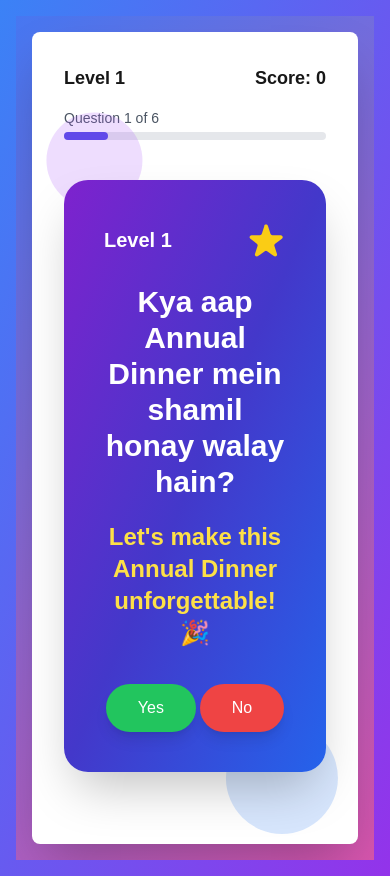
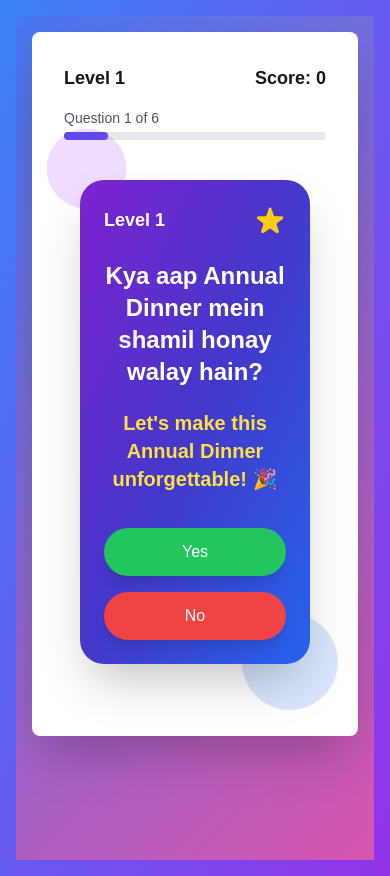
Before and after one commit to huzaifayasin681/Annual, a Next.js app: page /game in a window 390 px wide. Built offline with nearby package versions, Linux system fonts and the light colour scheme.

Commit message:
Quiz App_v2.1

```diff
--- a/src/app/components/QuestionCard.js
+++ b/src/app/components/QuestionCard.js
@@ -57,18 +57,18 @@ const QuestionCard = ({ question, onAnswer }) => {
   const renderOptions = () => {
     if (question.type === 'yesno') {
       return (
-        <div className="flex justify-around mt-6">
+        <div className="flex flex-col sm:flex-row justify-around mt-6 gap-4">
           <motion.button
             onClick={() => triggerAnswer("yes")}
             whileHover={{ scale: 1.1 }}
-            className="flex items-center gap-2 bg-green-500 hover:bg-green-600 text-white py-3 px-8 rounded-full transition duration-300 shadow-lg"
+            className="flex items-center justify-center bg-green-500 hover:bg-green-600 text-white py-3 px-8 rounded-full transition duration-300 shadow-lg"
           >
             Yes
           </motion.button>
           <motion.button
             onClick={() => triggerAnswer("no")}
             whileHover={{ scale: 1.1 }}
-            className="flex items-center gap-2 bg-red-500 hover:bg-red-600 text-white py-3 px-8 rounded-full transition duration-300 shadow-lg"
+            className="flex items-center justify-center bg-red-500 hover:bg-red-600 text-white py-3 px-8 rounded-full transition duration-300 shadow-lg"
           >
             No
           </motion.button>
@@ -112,23 +112,23 @@ const QuestionCard = ({ question, onAnswer }) => {
   };
 
   return (
-    <div className="relative flex justify-center items-center my-10">
+    <div className="relative flex flex-col justify-center items-center my-10 px-4 sm:px-0">
       {/* Floating Animated Shapes */}
       <motion.div
-        className="absolute w-24 h-24 bg-purple-500 rounded-full opacity-20"
+        className="absolute w-20 sm:w-24 h-20 sm:h-24 bg-purple-500 rounded-full opacity-20"
         animate={{ x: [0, 30, 0], y: [0, 30, 0] }}
         transition={{ duration: 8, repeat: Infinity, ease: "easeInOut" }}
         style={{ top: "-15%", left: "-15%" }}
       />
       <motion.div
-        className="absolute w-28 h-28 bg-blue-500 rounded-full opacity-20"
+        className="absolute w-24 sm:w-28 h-24 sm:h-28 bg-blue-500 rounded-full opacity-20"
         animate={{ x: [0, -30, 0], y: [0, -30, 0] }}
         transition={{ duration: 9, repeat: Infinity, ease: "easeInOut" }}
         style={{ bottom: "-15%", right: "-15%" }}
       />
 
       <motion.div
-        className="p-10 rounded-3xl shadow-2xl bg-gradient-to-br from-purple-700 via-indigo-700 to-blue-600 text-white max-w-lg w-full z-10 relative overflow-hidden"
+        className="p-6 sm:p-10 rounded-3xl shadow-2xl bg-gradient-to-br from-purple-700 via-indigo-700 to-blue-600 text-white max-w-full sm:max-w-lg w-full z-10 relative overflow-hidden"
         initial={{ opacity: 0, y: 40, scale: 0.9 }}
         animate={{ opacity: 1, y: 0, scale: 1 }}
         whileHover={{ rotate: 1, scale: 1.02 }}
@@ -139,10 +139,10 @@ const QuestionCard = ({ question, onAnswer }) => {
 
         {/* Header with Level and Icon */}
         <div className="flex items-center justify-between mb-6">
-          <span className="text-xl font-bold">Level {question.level}</span>
+          <span className="text-lg sm:text-xl font-bold">Level {question.level}</span>
           <motion.svg
             whileHover={{ rotate: 360 }}
-            className="w-10 h-10 text-yellow-400"
+            className="w-8 h-8 sm:w-10 sm:h-10 text-yellow-400"
             fill="currentColor"
             viewBox="0 0 20 20"
           >
@@ -152,7 +152,7 @@ const QuestionCard = ({ question, onAnswer }) => {
 
         {/* Question Text */}
         <motion.p
-          className="text-3xl font-semibold text-center mb-6"
+          className="text-2xl sm:text-3xl font-semibold text-center mb-6"
           initial={{ scale: 0.8 }}
           animate={{ scale: 1 }}
           transition={{ duration: 0.8, type: "spring", stiffness: 100 }}
@@ -168,7 +168,7 @@ const QuestionCard = ({ question, onAnswer }) => {
           transition={{ duration: 1, delay: 0.4 }}
         >
           <motion.p
-            className="text-2xl font-bold text-yellow-300"
+            className="text-xl sm:text-2xl font-bold text-yellow-300"
             animate={{ y: [0, -5, 0] }}
             transition={{ repeat: Infinity, duration: 1.5 }}
           >
```
